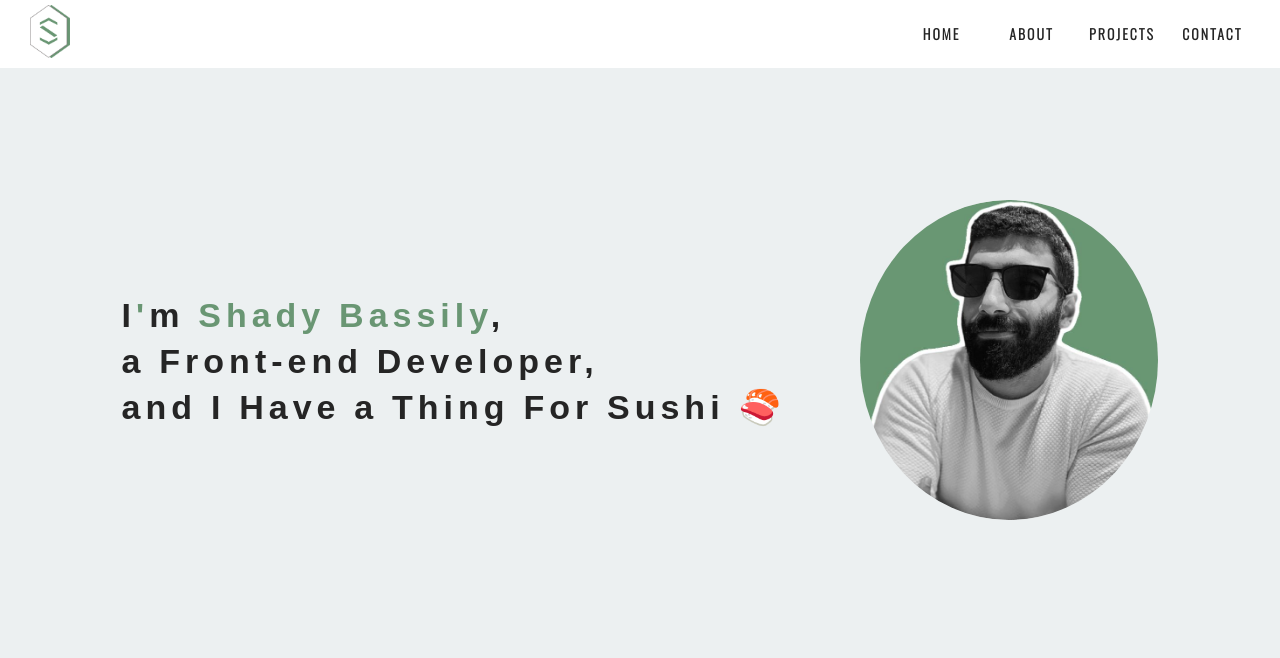
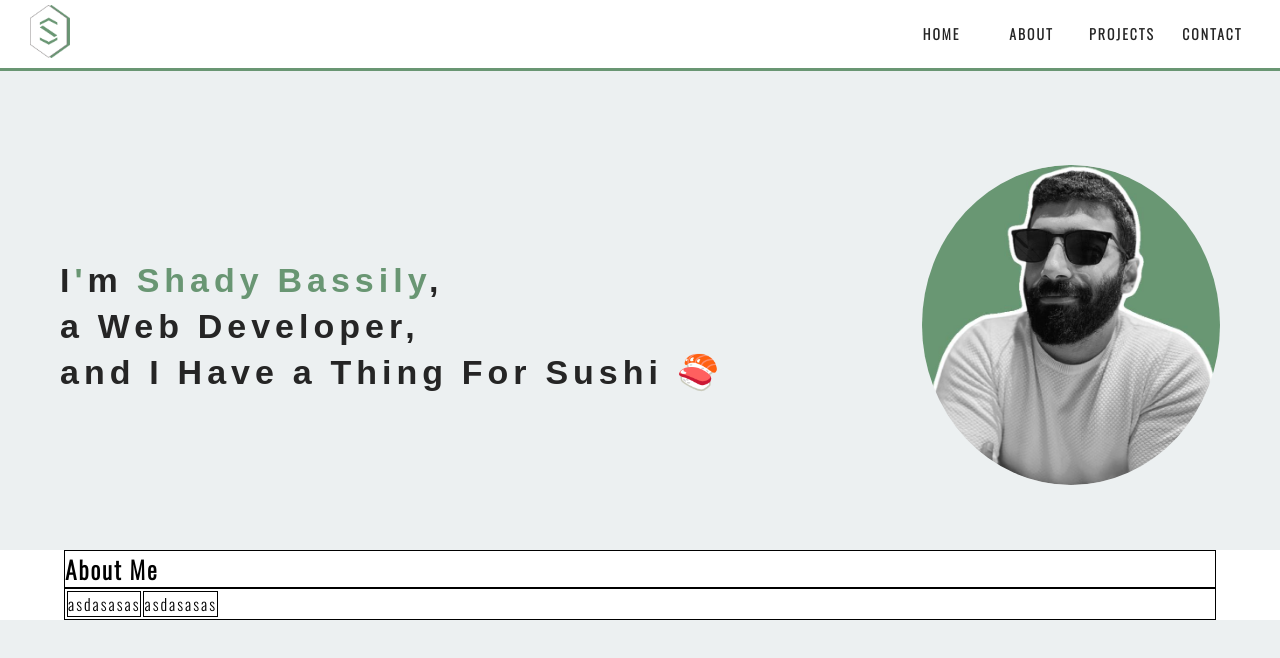
Before and after one commit to shadybassily/portfolio, a React (Create React App) app: page / in a window 1280 px wide. Shown: the top 658 px of the page. Built offline with nearby package versions, Linux system fonts and the light colour scheme.

Commit message:
progress bar feature

```diff
--- a/public/index.html
+++ b/public/index.html
@@ -39,7 +39,7 @@
       work correctly both with client-side routing and a non-root public URL.
       Learn how to configure a non-root public URL by running `npm run build`.
     -->
-    <title>React App</title>
+    <title> Portfolio </title>
   </head>
   <body>
     <noscript>You need to enable JavaScript to run this app.</noscript>
--- a/src/App.css
+++ b/src/App.css
@@ -20,7 +20,27 @@
   letter-spacing: 5px;
 }
 
-body{
-  height:250vh;
+/* !!scrollbar */
+/* width */
+::-webkit-scrollbar {
+  width: 5px;
+}
+
+/* Track */
+::-webkit-scrollbar-track {
+  box-shadow: inset 0 0 5px grey;
+  border-radius: 10px;
+}
+
+/* Handle */
+::-webkit-scrollbar-thumb {
+  background: var(--green);
+  border-radius: 10px;
+}
+
+/* Handle on hover */
+
+body {
+  height: 250vh;
   background-color: #ecf0f1;
 }
--- a/src/App.js
+++ b/src/App.js
@@ -1,13 +1,15 @@
-import './App.css';
-import Hero from './components/hero/Hero.component';
-import Navbar from './components/navbar/Navbar.component';
+import "./App.css";
+import Navbar from "./components/navbar/Navbar.component";
+import Hero from "./components/hero/Hero.component";
+import About from "./components/about/About.component";
 
 function App() {
   return (
-   <div className='parent-container'>
-    <Navbar />
-    <Hero />
-   </div>
+    <div>
+      <Navbar />
+      <Hero />
+      <About />
+    </div>
   );
 }
 
--- a/src/components/about/About.component.jsx
+++ b/src/components/about/About.component.jsx
@@ -1,7 +1,22 @@
-import React from 'react'
-import './about.styles.css'
+import React from "react";
+import "./about.styles.css";
 export default function About() {
   return (
-    <div>About.component</div>
-  )
+    <div className="about-section">
+      <div className="parent-container">
+        <h2>About Me</h2>
+        <div>
+          <table>
+            <tbody>
+              <tr>
+                <td>asdasasas</td>
+                <td>asdasasas</td>
+
+              </tr>
+            </tbody>
+          </table>
+        </div>
+      </div>
+    </div>
+  );
 }
--- a/src/components/about/about.styles.css
+++ b/src/components/about/about.styles.css
@@ -0,0 +1,15 @@
+.about-section{
+    background-color: #fff;
+}
+
+.about-section h2 {
+    border: 1px solid black;
+}
+
+table,tr,td{
+    border: 1px solid;
+}
+table {
+    width: 100%;
+    display: flex;
+}
--- a/src/components/hero/Hero.component.jsx
+++ b/src/components/hero/Hero.component.jsx
@@ -4,7 +4,7 @@ import { motion } from "framer-motion";
 import personalPhoto from "../../assets/images/personal-photo.png";
 export default function Hero() {
   return (
-    <div className="hero-section parent-container">
+    <div className="hero-section ">
     {/* header */}
       <motion.h1
         initial={{ opacity: 0, x: -100 }}
@@ -13,7 +13,7 @@ export default function Hero() {
       >
         I<span className="green">'</span>m{" "}
         <span className="green">Shady Bassily</span>, <br />
-        a Front-end Developer, <br />
+        a Web Developer, <br />
         and I Have a Thing For Sushi &#127843;
       </motion.h1>
       <motion.div
--- a/src/components/hero/hero.styles.css
+++ b/src/components/hero/hero.styles.css
@@ -1,10 +1,14 @@
 .hero-section {
-  height: fit-content;
+  /* style */
+  font-size: 17px;
+  padding: 15px 60px;
+  /* position */
   display: flex;
+  margin-top: 150px;
+  margin-bottom: 50px;
   align-items: center;
   justify-content: space-between;
-  margin-top: 200px;
-  font-size: 17px;
+  overflow: hidden;
 }
 .hero-section h1 {
   font-family: "Noto Sans Tai Le", sans-serif;
--- a/src/components/navbar/Navbar.component.jsx
+++ b/src/components/navbar/Navbar.component.jsx
@@ -2,7 +2,7 @@ import React, { useEffect, useState } from "react";
 import "./navbar.styles.css";
 import { motion, useScroll } from "framer-motion";
 import logo from "../../assets/images/logo2.png";
-
+import ProgressBar from "../progress-bar/ProgressBar.component";
 export default function Navbar() {
   const { scrollY } = useScroll();
   const [currentScroll, setCurrentScroll] = useState(0);
@@ -33,6 +33,7 @@ export default function Navbar() {
         <li className="link">projects</li>
         <li className="link">contact</li>
       </ul>
+      <ProgressBar />
     </motion.nav>
   );
 }
--- /dev/null
+++ b/src/components/progress-bar/ProgressBar.component.jsx
@@ -0,0 +1,9 @@
+import React from 'react'
+import './progressbar.styles.css'
+import { motion, useScroll } from 'framer-motion'
+export default function ProgressBar() {
+  const {scrollYProgress} = useScroll()
+  return (
+    <motion.div style={{scaleX : scrollYProgress}} className="progress-bar"/>
+  )
+}
--- /dev/null
+++ b/src/components/progress-bar/progressbar.styles.css
@@ -0,0 +1,10 @@
+.progress-bar{
+    height: 3px;
+    transform-origin: left;
+    background-color: var(--green);
+    position: absolute;
+    z-index: 1;
+    bottom: -3px;
+    left: 0;
+    right: 0;
+}
```
Also changed, not shown: 1 other file (tests, documents, lock files or other folders).
